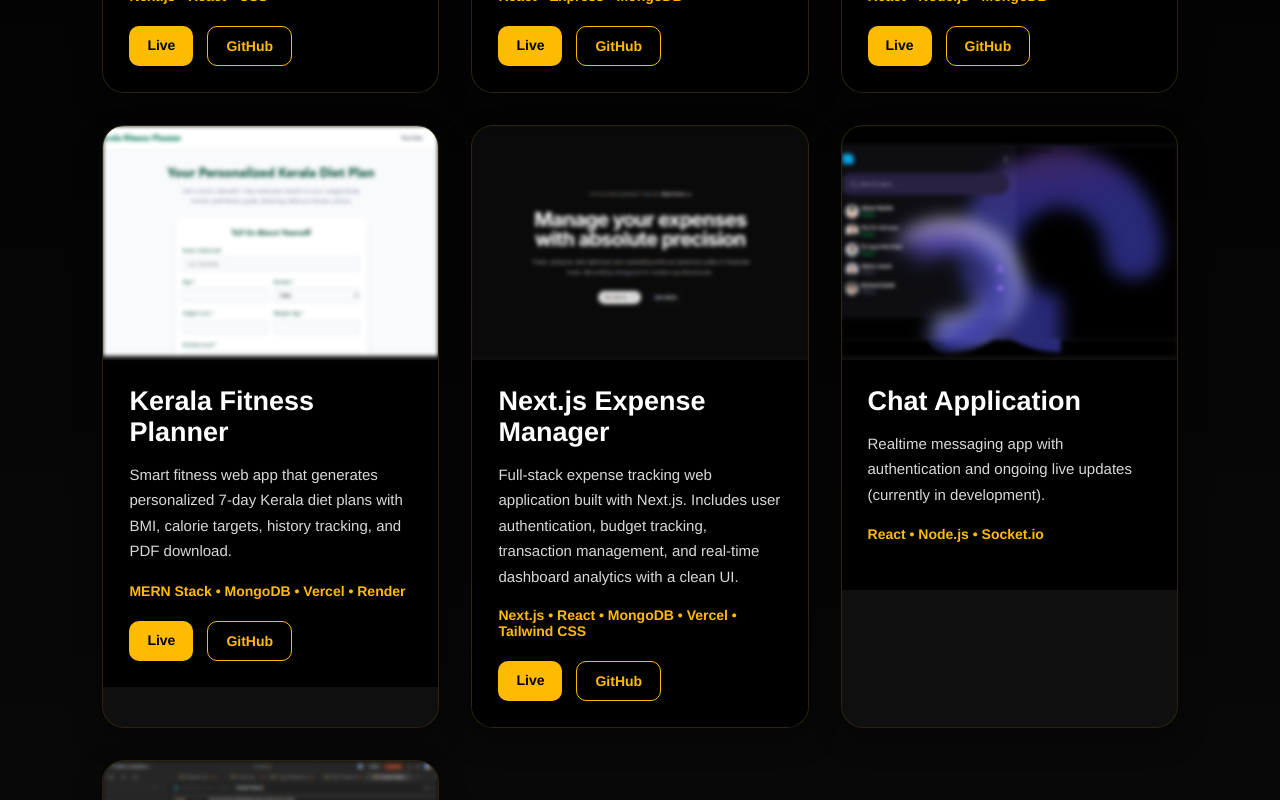
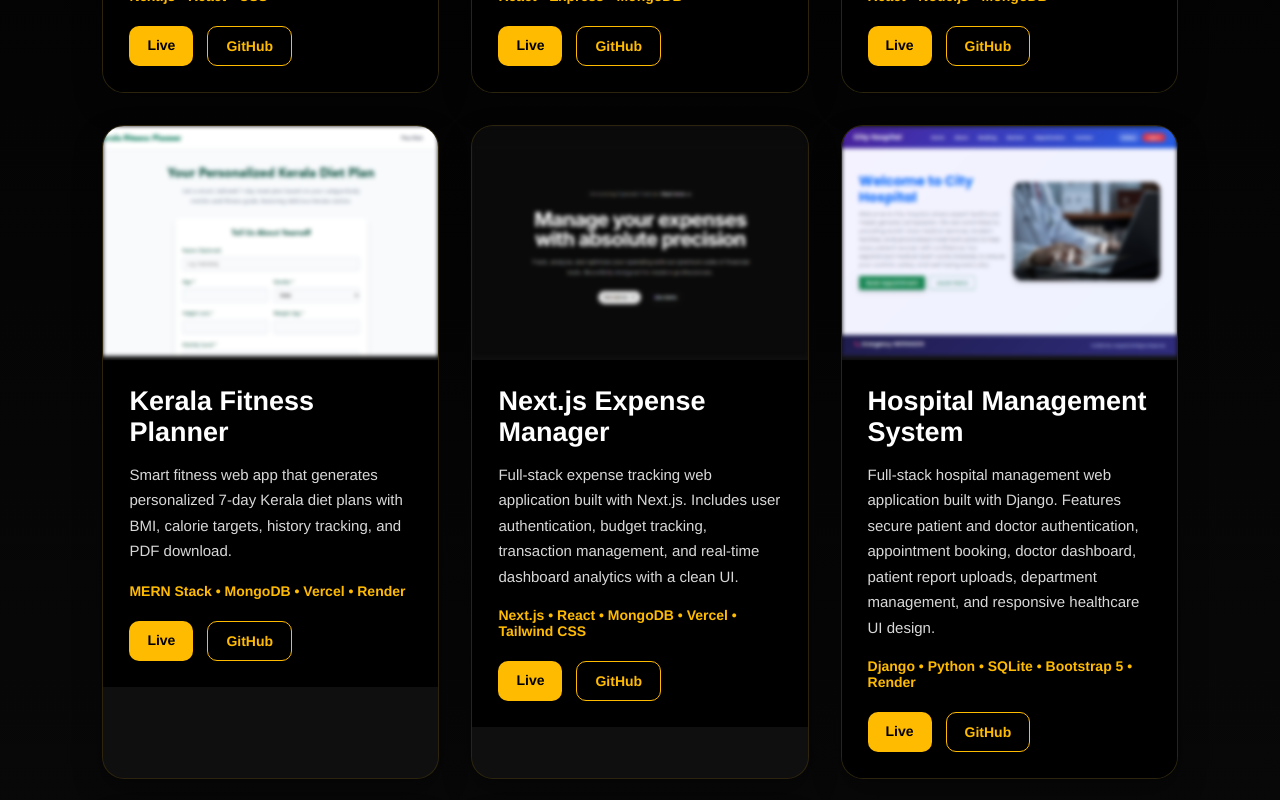
Before and after one commit to Kamalrajkamalraj960/portfolio, a Next.js app: page /project in a window 1280 px wide. Shown: the part 740-1540 px from the top of the page. Built offline with nearby package versions, Linux system fonts and the light colour scheme.

Commit message:
8th_project_added

```diff
--- a/src/components/About/About.jsx
+++ b/src/components/About/About.jsx
@@ -64,7 +64,7 @@ export default function About() {
 
                 {/* STATS RINGS */}
                 <div className={styles.statsGrid}>
-                    <RingStat label="Projects" value={6} percent={70} />
+                    <RingStat label="Projects" value={7} percent={70} />
                     <RingStat label="Technologies" value={7} percent={85} />
                 </div>
 
--- a/src/components/Project/Project.jsx
+++ b/src/components/Project/Project.jsx
@@ -41,6 +41,14 @@ const projectData = [
         image: "/projects/expense-manager.png",
         live: "https://next-js-final-project-sage.vercel.app/",
         github: "https://github.com/Kamalrajkamalraj960/Next.js-final-project",
+    },
+    {
+        title: "Hospital Management System",
+        desc: "Full-stack hospital management web application built with Django. Features secure patient and doctor authentication, appointment booking, doctor dashboard, patient report uploads, department management, and responsive healthcare UI design.",
+        tech: "Django • Python • SQLite • Bootstrap 5 • Render",
+        image: "/projects/hospital-management.png",
+        live: "https://hospital-management-u7z9.onrender.com/login/",
+        github: "https://github.com/Kamalrajkamalraj960/project_5_hospitalManagement-main",
     },
     {
         title: "Chat Application",
```
Also changed, not shown: public/projects/hospital-management.png (added).
